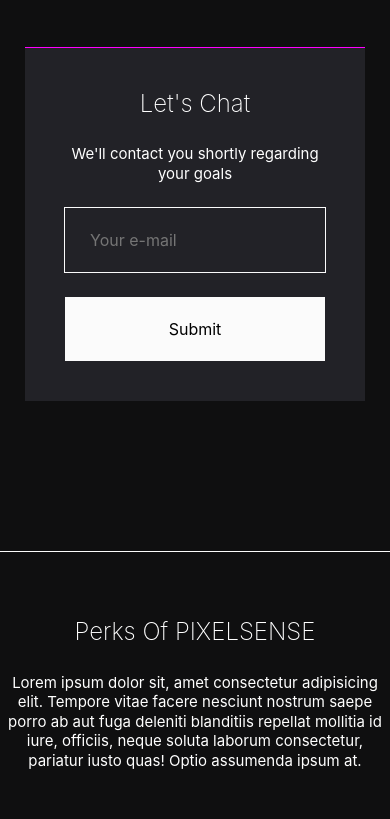
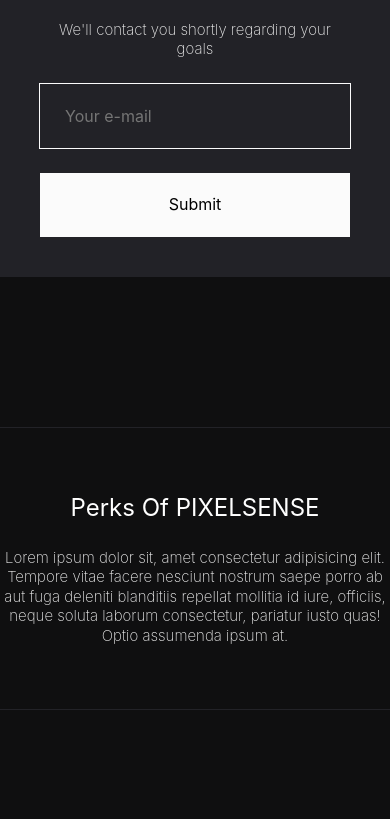
Before and after one commit to maxrule98/pixelsense, a website built with Parcel: page src/index.html in a window 390 px wide. Shown: the part 547-1366 px from the top of the page. Built offline with nearby package versions, Linux system fonts and the light colour scheme.

Commit message:
more testing mobile

```diff
--- a/src/index.html
+++ b/src/index.html
@@ -21,7 +21,7 @@
             <p class="text__body">We'll contact you shortly regarding your goals</p>
             <form class="form" action="">
                 <input class="input" type="email" name="email" id="form-email" placeholder="Your e-mail" required>
-                <input class="btn btn--primary" type="submit" value="Submit" id="form-submit">
+                <button class="btn btn--primary" type="submit" id="form-submit">Submit</button>
             </form>
         </div>
     </section>
--- a/src/less/partials/buttons.less
+++ b/src/less/partials/buttons.less
@@ -3,6 +3,7 @@
     height: 64rem;
     background: none;
     border: none;
+    -webkit-appearance: none;
 
     &--primary {
         background: @white;
--- a/src/less/partials/grid.less
+++ b/src/less/partials/grid.less
@@ -8,7 +8,6 @@
 }
 
 .row {
-    padding: 0 25px;
     display: grid;
     grid-gap: 25px;
     align-items: center;
@@ -18,8 +17,8 @@
         align-items: center;
     }
     &--text {
-        border-top: 1px solid @white;
-        border-bottom: 1px solid @white;
+        border-top: 1px solid @grey--light;
+        border-bottom: 1px solid @grey--light;
         padding: 64rem 0;
         grid-template-rows: minmax(10px, max-content);
         grid-template-columns: 1fr;
@@ -28,6 +27,7 @@
     &--2 {
         grid-template-columns: repeat(2, minmax(min-content, 1fr));
         grid-template-rows: auto;
+        padding: 0px;
     }
     @media screen and (max-width: 800px) {
         text-align: center;
--- a/src/less/partials/typography.less
+++ b/src/less/partials/typography.less
@@ -11,16 +11,18 @@
 
  h1 {
     font-size: 48rem;
-    font-weight: 400;
+    font-weight: 600;
  }
 
  h2 {
     font-size: 24rem;
-    font-weight: 150;
+    font-weight: 400;
  }
 
  p {
+    color: @grey--lightest;
     font-size: 15rem;
+    font-weight: 150;
  }
 
  .text__body {
--- a/src/less/partials/variables.less
+++ b/src/less/partials/variables.less
@@ -1,4 +1,5 @@
 @white: #fbfbfb;
 @grey--dark: #0f0f10;
 @grey--light: #222227;
+@grey--lightest: #ececec;
 @highlight: #ff00ff;
```
Also changed, not shown: dist/index.html, 3 other files.
